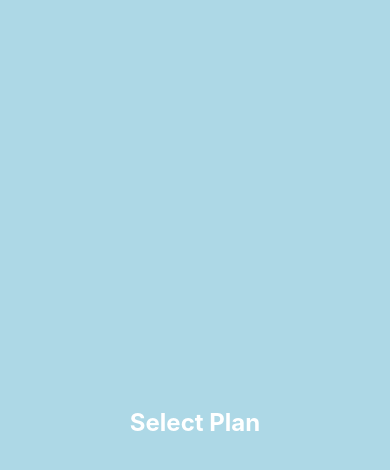
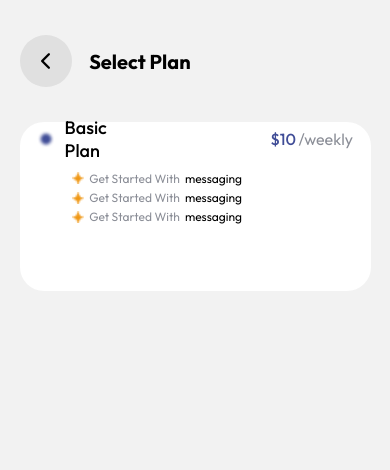
Before and after one commit to usmanjutt47/Number-OTP-verfication, a React Native app in the folder client/: screen /SelectPlan in a window 390 px wide. Shown: the top 470 px of the page. Built offline with nearby package versions, Linux system fonts and the light colour scheme.

Commit message:
card updated

```diff
--- a/client/components/CustomTopNav.jsx
+++ b/client/components/CustomTopNav.jsx
@@ -123,7 +123,7 @@ const styles = StyleSheet.create({
     backgroundColor: "#e0e0e0",
   },
   activeButton: {
-    backgroundColor: "#898989",
+    backgroundColor: "#E0E0E0",
   },
   inactiveButton: {
     backgroundColor: "black", // Ensure Home stays black
--- a/client/screens/SelectPlan.jsx
+++ b/client/screens/SelectPlan.jsx
@@ -1,25 +1,155 @@
-import { View, Text, StyleSheet } from "react-native";
+import { View, Text, StyleSheet, Pressable, Image } from "react-native";
 import React from "react";
+import { StatusBar } from "expo-status-bar";
+import Ionicons from "@expo/vector-icons/Ionicons";
+import { useNavigation } from "@react-navigation/native";
 
 const SelectPlan = () => {
+  const navigation = useNavigation();
   return (
-    <View style={styles.container}>
-      <Text style={styles.text}>Select Plan</Text>
+    <View style={styles.mainContainer}>
+      <StatusBar style="auto" />
+      <View style={styles.contentContainer}>
+        <View style={styles.headerContainer}>
+          <Pressable
+            style={styles.backButton}
+            onPress={() => navigation.goBack()}
+          >
+            <Ionicons name="chevron-back" size={24} color="black" />
+          </Pressable>
+          <Text style={styles.heading}>Select Plan</Text>
+        </View>
+        {/* header ends here */}
+        <View style={styles.basicPlanCard}>
+          <View style={styles.planHeader}>
+            <Image
+              source={require("./../assets/icons/blur-icon.png")}
+              style={styles.planIcon}
+            />
+            <Text style={styles.planHeading}>Basic Plan</Text>
+            <Text style={styles.planPrice}>$10 </Text>
+            <Text style={styles.planDuration}>/weekly</Text>
+          </View>
+          {/* plan header ended */}
+          <View style={styles.featuresBox}>
+            <View style={styles.row}>
+              <Image
+                source={require("./../assets/icons/featureStar.png")}
+                style={styles.rowsIcon}
+              />
+              <Text style={styles.lightText}>Get Started With</Text>
+              <Text style={styles.darkText}>messaging</Text>
+            </View>
+            <View style={styles.row}>
+              <Image
+                source={require("./../assets/icons/featureStar.png")}
+                style={styles.rowsIcon}
+              />
+              <Text style={styles.lightText}>Get Started With</Text>
+              <Text style={styles.darkText}>messaging</Text>
+            </View>
+            <View style={styles.row}>
+              <Image
+                source={require("./../assets/icons/featureStar.png")}
+                style={styles.rowsIcon}
+              />
+              <Text style={styles.lightText}>Get Started With</Text>
+              <Text style={styles.darkText}>messaging</Text>
+            </View>
+          </View>
+        </View>
+      </View>
     </View>
   );
 };
 
 const styles = StyleSheet.create({
-  container: {
+  mainContainer: {
     flex: 1,
     justifyContent: "center",
     alignItems: "center",
-    backgroundColor: "lightblue",
   },
-  text: {
-    fontSize: 24,
-    fontWeight: "bold",
-    color: "white",
+  contentContainer: {
+    width: "90%",
+    height: "100%",
+  },
+  headerContainer: {
+    flexDirection: "row",
+    marginTop: "10%",
+    alignItems: "center",
+  },
+  backButton: {
+    width: 52.21,
+    height: 52.21,
+    borderRadius: 30,
+    justifyContent: "center",
+    alignItems: "center",
+    backgroundColor: "#E0E0E0",
+  },
+  heading: {
+    fontFamily: "Outfit_Bold",
+    fontSize: 20,
+    marginLeft: "5%",
+  },
+  basicPlanCard: {
+    width: "100%",
+    height: "20%",
+    marginTop: "10%",
+    borderRadius: 24,
+    backgroundColor: "#FFF",
+  },
+  planHeader: {
+    width: "90%",
+    height: "20%",
+    flexDirection: "row",
+    alignItems: "center",
+    alignSelf: "center",
+  },
+  planIcon: {
+    width: 18,
+    height: 18,
+  },
+  planHeading: {
+    fontFamily: "Outfit_Medium",
+    fontSize: 18,
+    marginLeft: "3%",
+  },
+  planPrice: {
+    fontFamily: "Outfit_Medium",
+    fontSize: 16,
+    marginLeft: "40%",
+    color: "#404D97",
+  },
+  planDuration: {
+    color: "#8B8E97",
+    fontFamily: "Outfit_Regular",
+    fontSize: 16,
+  },
+  featuresBox: {
+    width: "60%",
+    height: "40%",
+    marginTop: "3%",
+    marginLeft: "15%",
+  },
+  row: {
+    flexDirection: "row",
+    alignItems: "center",
+    marginTop: "2%",
+  },
+  rowsIcon: {
+    width: 12,
+    height: 12,
+  },
+  lightText: {
+    color: "#8B8E97",
+    fontFamily: "Outfit_Regular",
+    fontSize: 12,
+    marginLeft: 5,
+  },
+  darkText: {
+    fontFamily: "Outfit_Regular",
+    fontSize: 12,
+    marginLeft: 5,
   },
 });
 
```
Also changed, not shown: client/screens/AddCard.jsx (added, +12 -0 lines), client/assets/icons/blur-icon.png (added), client/assets/icons/featureStar.png (added).
